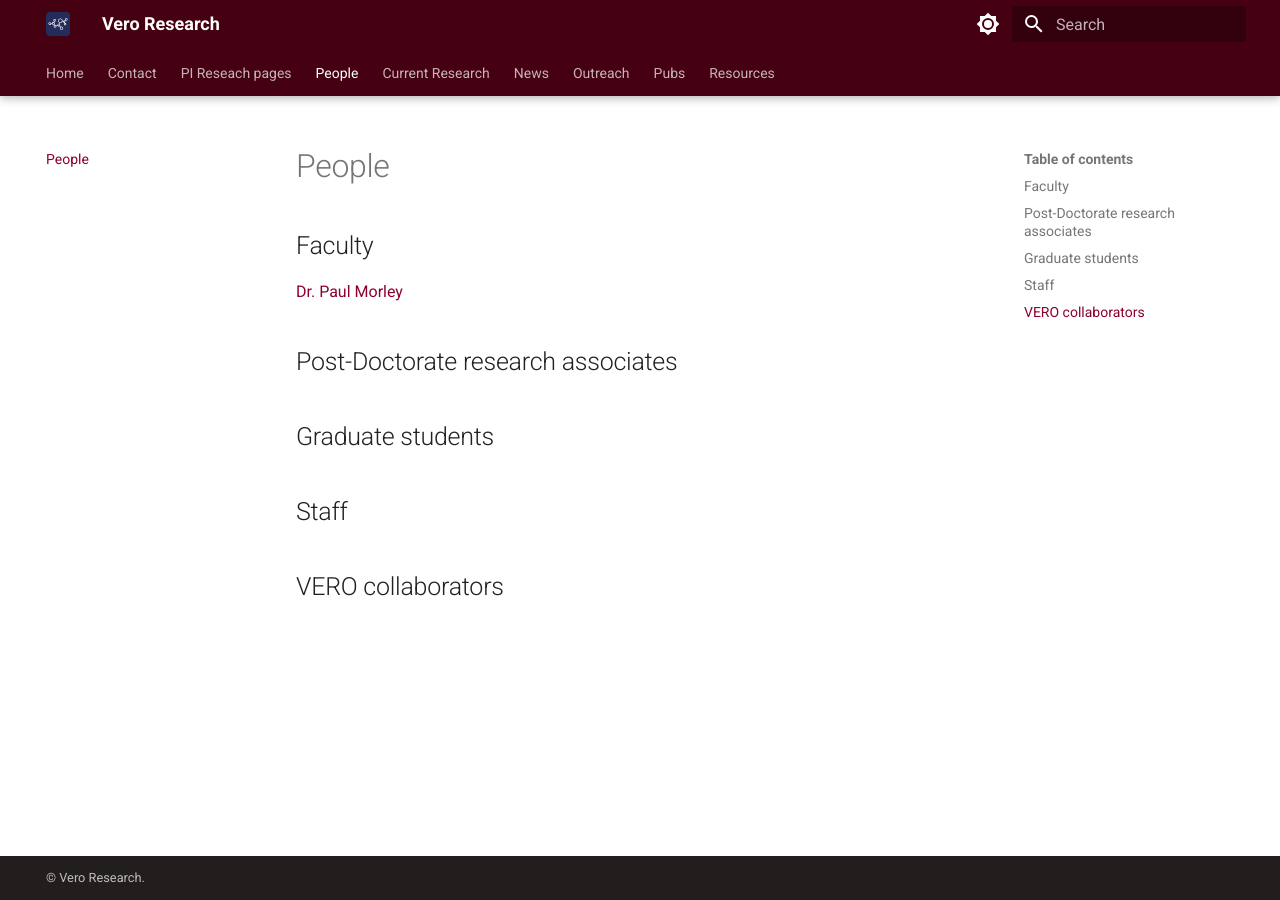
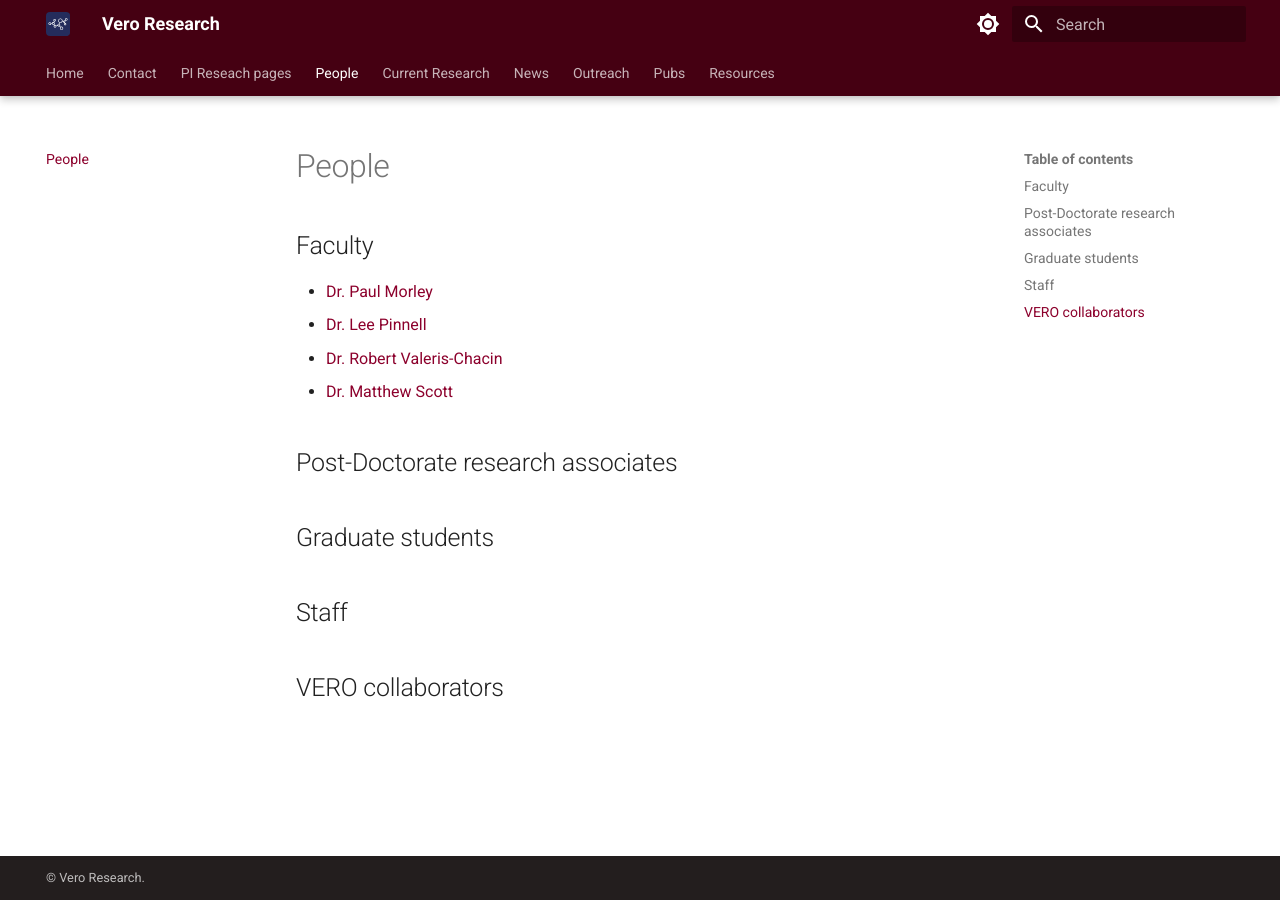
Before and after one commit to Microbial-Ecology-Group/vero-research, an MkDocs documentation site: the page built from docs/people.md, in a window 1280 px wide. Built offline with MkDocs 1.6.1 and Material for MkDocs 9.7.7, drawn with Linux system fonts in a browser that asks for light colours.

```diff
--- a/docs/people.md
+++ b/docs/people.md
@@ -1,7 +1,10 @@
 # People
 
 ## Faculty
-[Dr. Paul Morley](morley.md)
+* [Dr. Paul Morley](morley.md)
+* [Dr. Lee Pinnell](pinnell.md)
+* [Dr. Robert Valeris-Chacin](valeris.md)
+* [Dr. Matthew Scott ](scott.md)
 
 ## Post-Doctorate research associates
 
```
Also changed, not shown: docs/research.md (+1 -5 lines).
